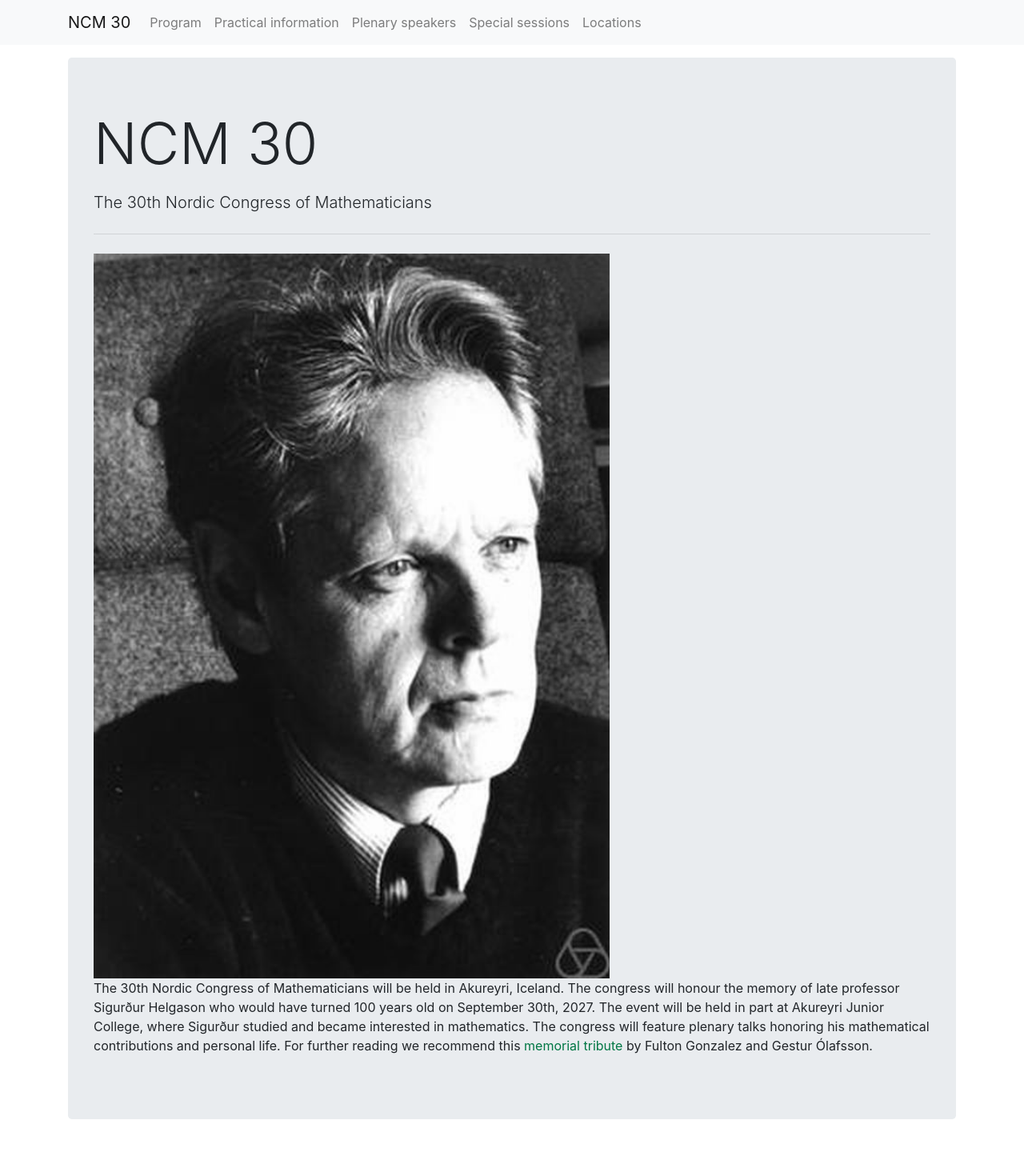
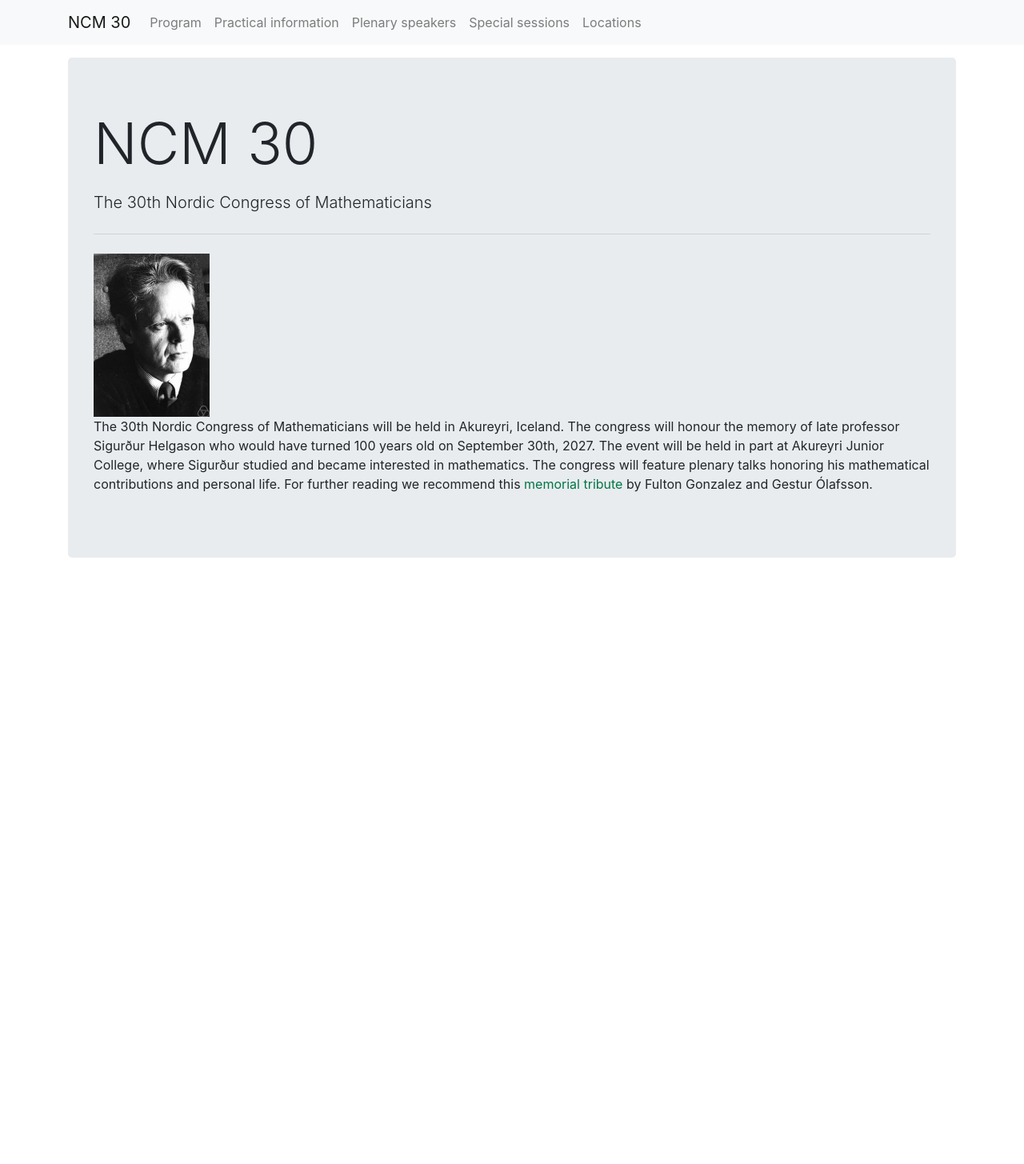
Before and after one commit to IslenskaStaerdfraedafelagid/ncm30-website, a Jekyll site: the page built from index.md, in a window 1280 px wide. Shown: the whole page at 80% size. Built offline with Jekyll 4.4.1, drawn with Linux system fonts in a browser that asks for light colours; after the commit the page ends 900 px from its top, so only the background shows below that.

Commit message:
Update index.md

```diff
--- a/index.md
+++ b/index.md
@@ -1,5 +1,5 @@
 ---
 layout: home
 ---
-![MA]({{ '/assets/images/Sigurdur_Helgason.jpeg' | relative_url }}){: width="645" style="max-width: 100%; height: auto; display: block;" }
+![MA]({{ '/assets/images/Sigurdur_Helgason.jpeg' | relative_url }}){: width="145" style="max-width: 100%; height: auto; display: block;" }
 The 30th Nordic Congress of Mathematicians will be held in Akureyri, Iceland. The congress will honour the memory of late professor Sigurður Helgason who would have turned 100 years old on September 30th, 2027.  The event will be held in part at Akureyri Junior College, where Sigurður studied and became interested in mathematics. The congress will feature plenary talks honoring his mathematical contributions and personal life. For further reading we recommend this <a href="https://www.ams.org/notices/202410/rnoti-p1349.pdf"> memorial tribute </a> by Fulton Gonzalez and Gestur Ólafsson.
```
